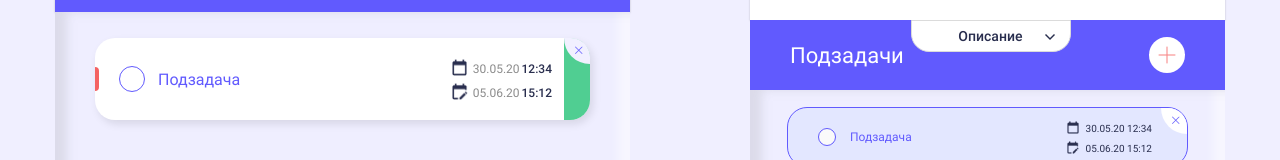
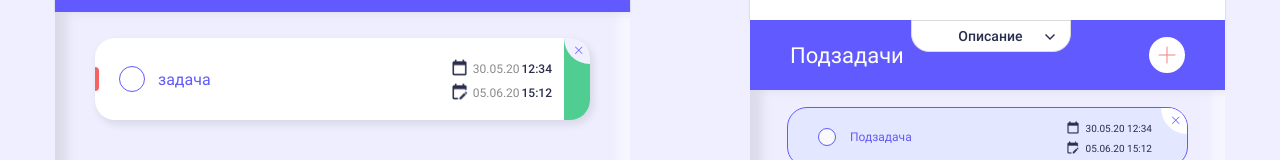
Before and after one commit to DIUSII/ToDoListQuasar, a Vue app: page /#/todolist in a window 1280 px wide. Shown: the part 201-361 px from the top of the page. Built offline with nearby package versions, Linux system fonts and the light colour scheme.

Commit message:
подправил баги в createSubTask

```diff
--- a/src/components/ToDoList/components/createSubtask.vue
+++ b/src/components/ToDoList/components/createSubtask.vue
@@ -4,8 +4,8 @@
             class="todolist__sub-item"
             v-for="(itemSub, index) in itemsSub"
             :key="itemSub.id"
-             @mouseleave="hoverItemTask"
-            @mouseenter="hoverItemTask"
+             @mouseleave="hoverItemSubTask"
+            @mouseenter="hoverItemSubTask"
         >
             <div class="todolist__checkbox-sub-task">
                 <div class="todolist__ellipse-sub"></div>
@@ -24,8 +24,8 @@
                         blueLightBackgroundCross: checkHoverCross,
                         blueDarkBackgroundCross: checkClickCross
                     }"
-                    @mouseleave="hoverItemTask"
-                    @mouseenter="hoverItemTask"
+                    @mouseleave="hoverItemSubTask"
+                    @mouseenter="hoverItemSubTask"
                     @mousedown="clickCross"
                     @mouseup="clickCross"
                     @click="deleteItemSub(index)"
--- a/src/components/ToDoList/components/createTask.vue
+++ b/src/components/ToDoList/components/createTask.vue
@@ -25,9 +25,6 @@
                     v-focus
                     class="todolist__text-task todolist__editInput"
                     :class="{darkWhiteBackgroundTask: checkBackgraundTask}"
-                    @blur="doneEdit()"
-                    @keyup.enter="doneEdit()"
-                    @keyup.esc="cancelEdit()"
                 >
                 <img src="../images/pen.png" alt="pen" v-if="checkPen" width="24" height="24" style="margin-left: 10px" @click = "editText">
             </div>
@@ -67,7 +64,7 @@ export default {
             editBullion: true,
             items: [
                 {
-                    title: "Подзадача "
+                    title: "задача "
                 }
             ]
         }
@@ -80,12 +77,6 @@ export default {
         }
     },
     methods:{
-        hidePush(){
-            let vm = this
-            setTimeout(function () {
-                vm.isVisiblePush = false
-            },2000)
-        },
         hoverItemTask(){
             this.checkPen = !this.checkPen;
         },
@@ -104,12 +95,12 @@ export default {
         editText(){
             this.editBullion = !this.editBullion;
         },
-        doneEdit(){
-            this.editBullion == true;
-        },
-        cancelEdit(){
-            this.editBullion == true;
-        }
+        // doneEdit(){
+        //     this.editBullion == true;
+        // },
+        // cancelEdit(){
+        //     this.editBullion == true;
+        // }
     }
 }
 </script>
```
